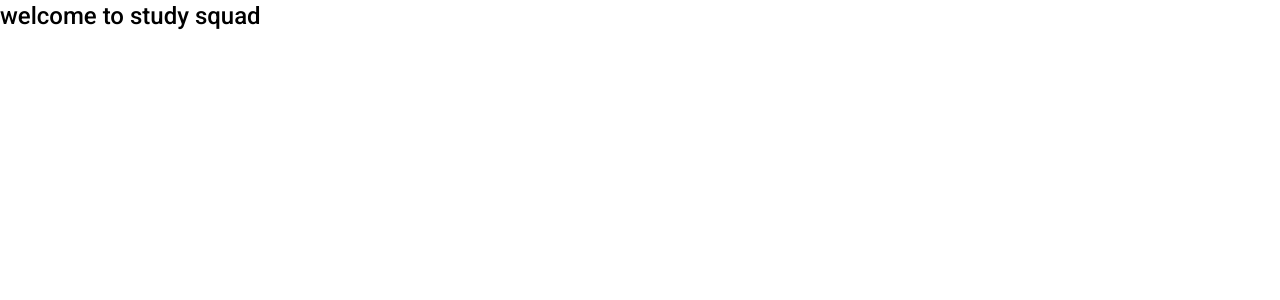
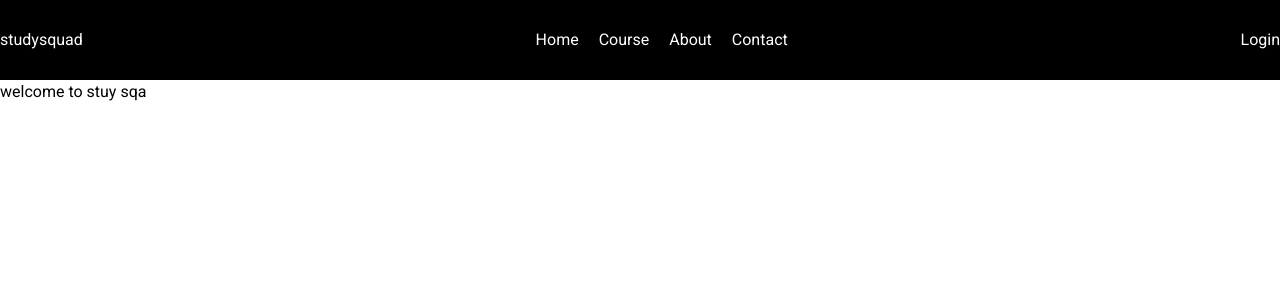
Before and after one commit to sakayat/studysquad, a Next.js app: page / in a window 1280 px wide. Shown: the top 300 px of the page. Built offline with nearby package versions, Linux system fonts and the light colour scheme.

Commit message:
course card added

```diff
--- /dev/null
+++ b/app/course/page.js
@@ -0,0 +1,26 @@
+import CourseItem from "@/components/CourseItem";
+import SectionHeader from "@/components/SectionHeader";
+import { getAllCourse } from "@/prisma/course";
+
+const CoursePage = async () => {
+	const courses = await getAllCourse();
+	return (
+		<>
+    <SectionHeader
+			span="courses"
+			h2="Browse all courses"
+			p="it is a long established fact that a reader will be distracted by the
+        readable content of a page when looking at its layout"
+		/>
+   <div className="grid grid-cols-1 md:grid-cols-2 lg:grid-cols-3 gap-5">
+   {
+      courses.map((course) => (
+        <CourseItem key={course.id} course={course}/>
+      ))
+    }
+   </div>
+    </>
+	);
+};
+
+export default CoursePage;
--- a/app/layout.js
+++ b/app/layout.js
@@ -1,17 +1,21 @@
-import './globals.css'
-import { Roboto } from 'next/font/google'
+import Navbar from "@/components/Navbar";
+import "./globals.css";
+import { Roboto } from "next/font/google";
 
-const roboto = Roboto({weight: "500"  ,subsets: ['latin'] })
+const roboto = Roboto({ weight: "400", subsets: ["latin"] });
 
 export const metadata = {
-  title: 'Study Squad',
-  description: 'Study Squad',
-}
+  title: "Study Squad",
+  description: "Study Squad",
+};
 
 export default function RootLayout({ children }) {
   return (
     <html lang="en">
-      <body className={roboto.className}>{children}</body>
+      <body className={roboto.className}>
+        <Navbar />
+        <main className="container mx-auto">{children}</main>
+      </body>
     </html>
-  )
+  );
 }
--- a/app/page.js
+++ b/app/page.js
@@ -1,8 +1,9 @@
+
 const HomePage = () => {
   return (
-    <div>
-      <h1 className="text-2xl">welcome to study squad</h1>
-    </div>
+    <>
+      <h2>welcome to stuy sqa</h2>
+    </>
   );
 };
 
--- /dev/null
+++ b/components/Button.jsx
@@ -0,0 +1,9 @@
+
+
+const Button = () => {
+  return (
+    <div>Button</div>
+  )
+}
+
+export default Button
--- /dev/null
+++ b/components/CourseItem.jsx
@@ -0,0 +1,34 @@
+import { currencyFormatter } from "@/utils/currencyFormatter";
+import Image from "next/image";
+import Link from "next/link";
+
+const CourseItem = ({ course }) => {
+	return (
+		<div className="flex flex-col justify-center shadow-lg gap-5">
+			<Image
+				src={course.cover}
+				alt={course.title}
+				width={400}
+				height={400}
+				priority
+				className="w-full object-cover h-64"
+			/>
+			<div className="bg-slate-950 text-white flex flex-col gap-2 py-3 px-4">
+				<h2>{course.title}</h2>
+				<div className="flex items-center justify-between">
+					<span>{course.instructor}</span>
+					<span>Duration: <span className="font-bold">{course.duration}</span> hours</span>
+				</div>
+				<span>Enrolled Students: <span className="font-bold">{course.student}</span></span>
+				<span>Rating: <span className="font-bold">{course.rating}</span></span>
+				<p className="text-gray-400">{course.description.substring(0,100)}...</p>
+				<span className="font-bold">{currencyFormatter(course.price)}</span>
+				<Link href={`${course.id}`} className="bg-white text-black py-2 px-4">
+					View Details
+				</Link>
+			</div>
+		</div>
+	);
+};
+
+export default CourseItem;
--- /dev/null
+++ b/components/Navbar.jsx
@@ -0,0 +1,38 @@
+import Link from "next/link";
+
+const Navbar = () => {
+  return (
+    <div className="bg-black text-white">
+      <nav className="container mx-auto flex items-center justify-between h-20">
+        <div className="logo">studysquad</div>
+        <div className="links flex gap-5">
+          <Link href="/" className="hover:text-gray-400 transition-colors">
+            Home
+          </Link>
+          <Link
+            href="/course"
+            className="hover:text-gray-400 transition-colors"
+          >
+            Course
+          </Link>
+          <Link href="/about" className="hover:text-gray-400 transition-colors">
+            About
+          </Link>
+          <Link
+            href="/contact"
+            className="hover:text-gray-400 transition-colors"
+          >
+            Contact
+          </Link>
+        </div>
+        <div className="user">
+          <Link href="/home" className="hover:text-gray-400 transition-colors">
+            Login
+          </Link>
+        </div>
+      </nav>
+    </div>
+  );
+};
+
+export default Navbar;
--- /dev/null
+++ b/components/SectionHeader.jsx
@@ -0,0 +1,11 @@
+const SectionHeader = ({span,h2,p}) => {
+  return (
+    <div className="flex flex-col items-center py-10 gap-1">
+      <span className="font-semibold uppercase tracking-widest">{span}</span>
+      <h2 className="text-2xl">{h2}</h2>
+      <p className="w-3/5 text-gray-400">{p}</p>
+    </div>
+  );
+};
+
+export default SectionHeader;
--- a/next.config.js
+++ b/next.config.js
@@ -1,4 +1,12 @@
 /** @type {import('next').NextConfig} */
-const nextConfig = {}
+const nextConfig = {
+  images: {
+    remotePatterns: [
+      {
+        hostname: 'res.cloudinary.com',
+      },
+    ],
+  },
+}
 
 module.exports = nextConfig
--- a/prisma/course.js
+++ b/prisma/course.js
@@ -2,7 +2,7 @@ import prisma from "./prisma";
 
 // get all courses
 export const getAllCourse = async () => {
-  const courses = await prisma.course.findMany({});
+  const courses = await prisma.course.findMany();
   return courses;
 };
 
--- /dev/null
+++ b/utils/currencyFormatter.js
@@ -0,0 +1,3 @@
+export const currencyFormatter = (price) => {
+  return price.toLocaleString("en-US", { style: "currency", currency: "USD" });
+};
```
